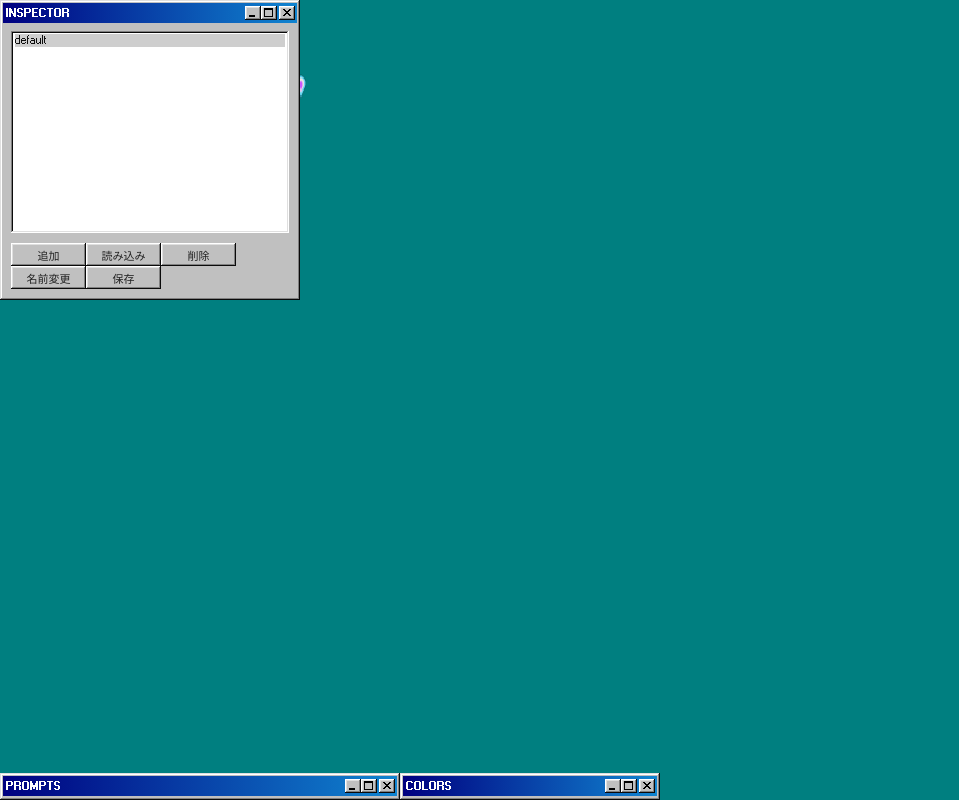
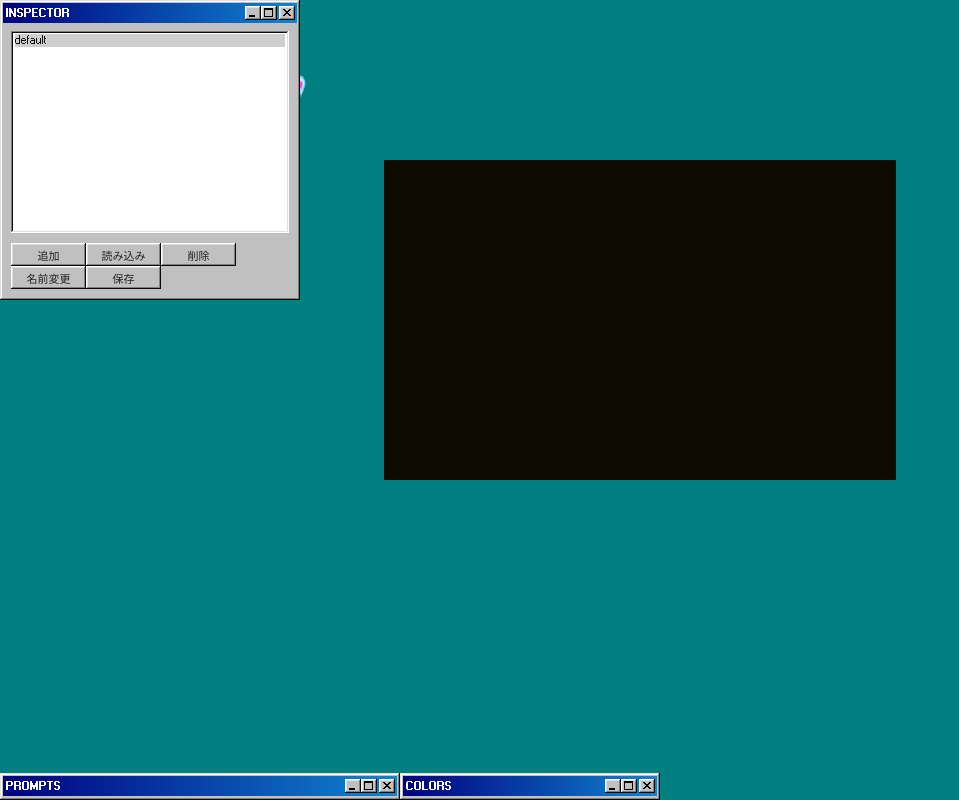
Before and after one commit to RyotaKITA-12/terminalKakeGohan, a React (Vite) app in the folder app/: page / in a window 1280 px wide. Shown: the whole page, without its empty margins (0-959 px from the left). Built offline with nearby package versions, Linux system fonts and the light colour scheme.

Commit message:
improve: terminal preview

```diff
--- a/app/src/App.tsx
+++ b/app/src/App.tsx
@@ -1,6 +1,7 @@
 import { useEffect, useState } from "react";
 import { WindowContext } from "@/context/window";
 import { RetroWindow } from "@/components/window";
+import { TerminalPreview } from "@/components/preview";
 import Styles from "./App.module.scss";
 import type { ManagedWindow } from "@/@types/window";
 import { createWindow } from "@/libs/createWindow";
@@ -53,6 +54,7 @@ const App = () => {
       <PromptContext value={{ promptList, setPromptList }}>
         <ColorContext value={{ colors, setColors }}>
           <Logo />
+          <TerminalPreview />
           <div className={Styles.app}>{windows}</div>
           <div className={Styles.taskbar}>{minimizedWindows}</div>
         </ColorContext>
--- a/app/src/components/preview.module.scss
+++ b/app/src/components/preview.module.scss
@@ -1,7 +1,7 @@
 .preview {
   position: fixed;
-  left: 20vw;
-  top: 10vh;
-  width: 60vw;
-  height: 60vh;
+  left: 30vw;
+  top: 20vh;
+  width: 40vw;
+  height: 40vh;
 }
--- a/app/src/components/preview.tsx
+++ b/app/src/components/preview.tsx
@@ -1,14 +1,15 @@
+import { useContext } from "react";
 import { TColors } from "@/@types/color";
 import { TPrompt, TPromptList } from "@/@types/prompt";
+import { colorContext } from "@/context/color";
+import { promptContext } from "@/context/prompt";
 import Styles from './preview.module.scss';
 
-type TerminalPreviewProps = {
-	colors: TColors,
-	prompts: TPromptList,
-};
+// プレビューのコンポーネント
+const TerminalPreview = () => {
 
-// プレビューのコンポーネント
-const TerminalPreview = (props:TerminalPreviewProps) => {
+  const { colors, setColors } = useContext(colorContext);
+  const { promptList, setPromptList } = useContext(promptContext);
 
   // プロンプトのプレビュー
   let promptPreview:string|JSX.Element|JSX.Element[] = (<></>);
@@ -17,12 +18,18 @@ const TerminalPreview = (props:TerminalPreviewProps) => {
   const promptStack = Array<TPrompt>();
   const elementStack = Array<string|JSX.Element|JSX.Element[]>();
 
+  try {
+
+    if(!colors || !promptList) {
+      throw Error('ERROR! : Object not set.');
+    }
+
     // 各プロンプト要素について処理
-  for(let prompt of props.prompts) {
+    for(let prompt of promptList) {
 
       // 何か追加するだけ
       if(/%(l|y|M|m|n|#|\?|d|~|h|i|j|L|c|D|w|T|\*|t)/.test(prompt.value)) {
-      promptPreview = (<>{promptPreview}{prompt.preview}</>);
+        promptPreview = (<>{promptPreview}&nbsp;{prompt.preview}</>);
       }
 
       // 囲む系プロンプトの始点
@@ -45,9 +52,9 @@ const TerminalPreview = (props:TerminalPreviewProps) => {
           if(begin.value === '%B' && end.value === '%b') {
             const style = {
               fontWeight: 700,
-            color: props.colors.boldText
+              color: colors.boldText.color
             };
-          promptPreview = (<>{elementStack.pop()}<span style={style}>{promptPreview}</span></>);
+            promptPreview = (<>{elementStack.pop()}&nbsp;<span style={style}>{promptPreview}</span></>);
           }
 
           // 下線
@@ -55,54 +62,75 @@ const TerminalPreview = (props:TerminalPreviewProps) => {
             const style = {
               textDecoration:'underline'
             };
-          promptPreview = (<>{elementStack.pop()}<span style={style}>{promptPreview}</span></>);
+            promptPreview = (<>{elementStack.pop()}&nbsp;<span style={style}>{promptPreview}</span></>);
           }
 
           // 強調
           else if(begin.value === '%S' && end.value === '%s') {
             const style = {
-            color: props.colors.screenBg,
-            backgroundColor: props.colors.screenText
+              color: colors.screenBg.color,
+              backgroundColor: colors.screenText.color
             };
-          promptPreview = (<>{elementStack.pop()}<span style={style}>{promptPreview}</span></>);
+            promptPreview = (<>{elementStack.pop()}&nbsp;<span style={style}>{promptPreview}</span></>);
           }
 
           // 文字色
-        else if(/^F{\d}$/.test(begin.value) && end.value === '%f') {
+          else if(/^%F{\d}$/.test(begin.value) && end.value === '%f') {
             switch(Number(/\d/.exec(begin.value))) {
-            case 0: promptPreview = (<>{elementStack.pop()}<span style={{color:'#000000'}}>{promptPreview}</span></>); break;
-            case 1: promptPreview = (<>{elementStack.pop()}<span style={{color:'#990000'}}>{promptPreview}</span></>); break;
-            case 2: promptPreview = (<>{elementStack.pop()}<span style={{color:'#00A600'}}>{promptPreview}</span></>); break;
-            case 3: promptPreview = (<>{elementStack.pop()}<span style={{color:'#999900'}}>{promptPreview}</span></>); break;
-            case 4: promptPreview = (<>{elementStack.pop()}<span style={{color:'#0000B2'}}>{promptPreview}</span></>); break;
-            case 5: promptPreview = (<>{elementStack.pop()}<span style={{color:'#B200B2'}}>{promptPreview}</span></>); break;
-            case 6: promptPreview = (<>{elementStack.pop()}<span style={{color:'#00A6B2'}}>{promptPreview}</span></>); break;
-            case 7: promptPreview = (<>{elementStack.pop()}<span style={{color:'#BFBFBF'}}>{promptPreview}</span></>); break;
+              case 0: promptPreview = (<>{elementStack.pop()}&nbsp;<span style={{color:'#000000'}}>{promptPreview}</span></>); break;
+              case 1: promptPreview = (<>{elementStack.pop()}&nbsp;<span style={{color:'#990000'}}>{promptPreview}</span></>); break;
+              case 2: promptPreview = (<>{elementStack.pop()}&nbsp;<span style={{color:'#00A600'}}>{promptPreview}</span></>); break;
+              case 3: promptPreview = (<>{elementStack.pop()}&nbsp;<span style={{color:'#999900'}}>{promptPreview}</span></>); break;
+              case 4: promptPreview = (<>{elementStack.pop()}&nbsp;<span style={{color:'#0000B2'}}>{promptPreview}</span></>); break;
+              case 5: promptPreview = (<>{elementStack.pop()}&nbsp;<span style={{color:'#B200B2'}}>{promptPreview}</span></>); break;
+              case 6: promptPreview = (<>{elementStack.pop()}&nbsp;<span style={{color:'#00A6B2'}}>{promptPreview}</span></>); break;
+              case 7: promptPreview = (<>{elementStack.pop()}&nbsp;<span style={{color:'#BFBFBF'}}>{promptPreview}</span></>); break;
+              default: throw Error('ERROR! : Invalid text color.');
             }
           }
 
           // 背景色
-        else if(/^K{\d}$/.test(begin.value) && end.value === '%k') {
+          else if(/^%K{\d}$/.test(begin.value) && end.value === '%k') {
             switch(Number(/\d/.exec(begin.value))) {
-            case 0: promptPreview = (<>{elementStack.pop()}<span style={{backgroundColor:'#000000'}}>{promptPreview}</span></>); break;
-            case 1: promptPreview = (<>{elementStack.pop()}<span style={{backgroundColor:'#990000'}}>{promptPreview}</span></>); break;
-            case 2: promptPreview = (<>{elementStack.pop()}<span style={{backgroundColor:'#00A600'}}>{promptPreview}</span></>); break;
-            case 3: promptPreview = (<>{elementStack.pop()}<span style={{backgroundColor:'#999900'}}>{promptPreview}</span></>); break;
-            case 4: promptPreview = (<>{elementStack.pop()}<span style={{backgroundColor:'#0000B2'}}>{promptPreview}</span></>); break;
-            case 5: promptPreview = (<>{elementStack.pop()}<span style={{backgroundColor:'#B200B2'}}>{promptPreview}</span></>); break;
-            case 6: promptPreview = (<>{elementStack.pop()}<span style={{backgroundColor:'#00A6B2'}}>{promptPreview}</span></>); break;
-            case 7: promptPreview = (<>{elementStack.pop()}<span style={{backgroundColor:'#BFBFBF'}}>{promptPreview}</span></>); break;
+              case 0: promptPreview = (<>{elementStack.pop()}&nbsp;<span style={{backgroundColor:'#000000'}}>{promptPreview}</span></>); break;
+              case 1: promptPreview = (<>{elementStack.pop()}&nbsp;<span style={{backgroundColor:'#990000'}}>{promptPreview}</span></>); break;
+              case 2: promptPreview = (<>{elementStack.pop()}&nbsp;<span style={{backgroundColor:'#00A600'}}>{promptPreview}</span></>); break;
+              case 3: promptPreview = (<>{elementStack.pop()}&nbsp;<span style={{backgroundColor:'#999900'}}>{promptPreview}</span></>); break;
+              case 4: promptPreview = (<>{elementStack.pop()}&nbsp;<span style={{backgroundColor:'#0000B2'}}>{promptPreview}</span></>); break;
+              case 5: promptPreview = (<>{elementStack.pop()}&nbsp;<span style={{backgroundColor:'#B200B2'}}>{promptPreview}</span></>); break;
+              case 6: promptPreview = (<>{elementStack.pop()}&nbsp;<span style={{backgroundColor:'#00A6B2'}}>{promptPreview}</span></>); break;
+              case 7: promptPreview = (<>{elementStack.pop()}&nbsp;<span style={{backgroundColor:'#BFBFBF'}}>{promptPreview}</span></>); break;
+              default: throw Error('ERROR! : Invalid background color.');
             }
           }
 
+          // 始点と終点が一致しない場合
+          else {
+            throw Error('ERROR! : The starting and ending points do not match.');
+          }
+
+        }
+
+        // 始点が存在しない場合
+        else {
+          throw Error('ERROR! : No starting point.');
         }
       }
+
+      // それ以外のプロンプト
+      else {
+        throw Error('ERROR! : Invalid prompt.');
+      }
+    }
+
+    if(promptStack.length > 0 || elementStack.length > 0) {
+      throw Error('ERROR! : No ending point.');
     }
 
     // プレビューを描画
     const basicStyle = {
-    color: props.colors.colorsText,
-    backgroundColor: props.colors.colorsBg,
+      color: colors.screenText.color,
+      backgroundColor: colors.screenBg.color,
     };
     return (
       <div className={Styles.preview} style={basicStyle}>
@@ -110,6 +138,14 @@ const TerminalPreview = (props:TerminalPreviewProps) => {
       </div>
     );
 
+  } catch(e:any) {
+    return (
+      <div className={Styles.preview} style={{color:'#FF0000',backgroundColor:'#000000'}}>
+        <span>{e.message}</span>
+      </div>
+    );
+  }
+
 }
 
 export { TerminalPreview };
```
Lines whose indentation alone changed are shown as unchanged.
